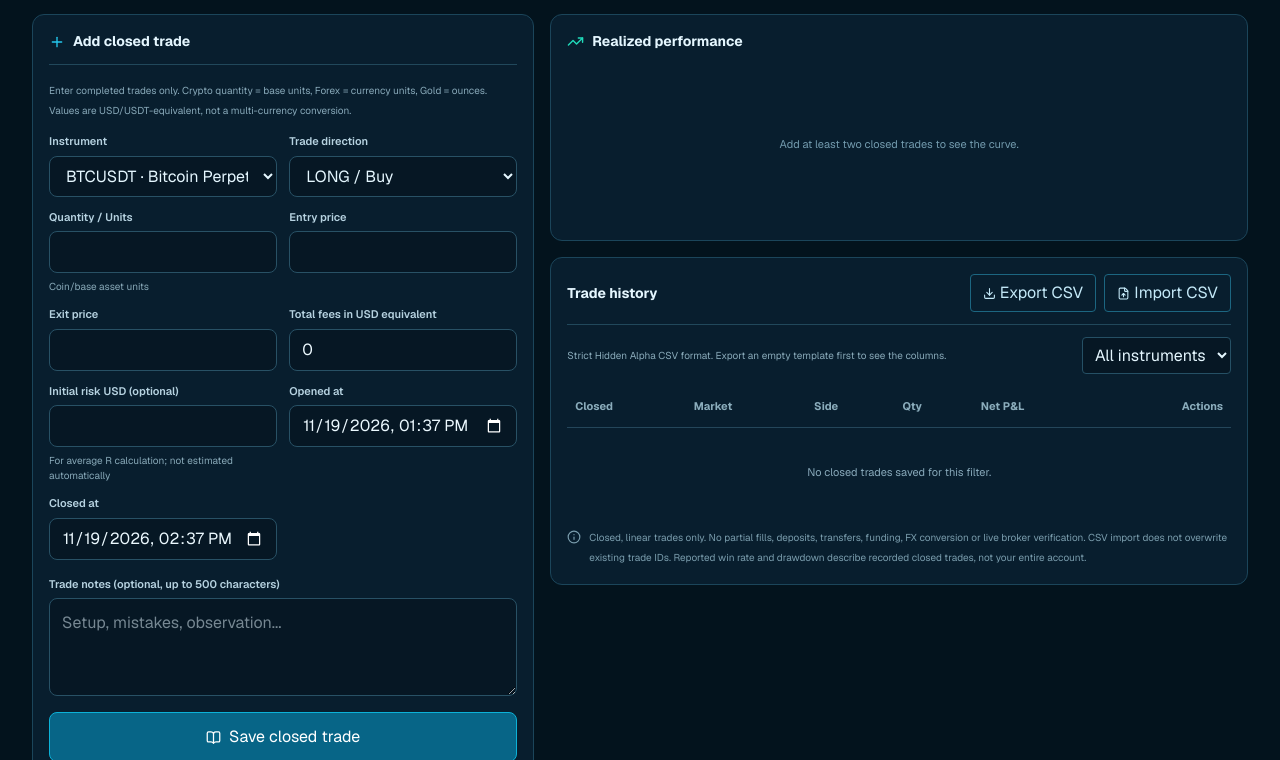
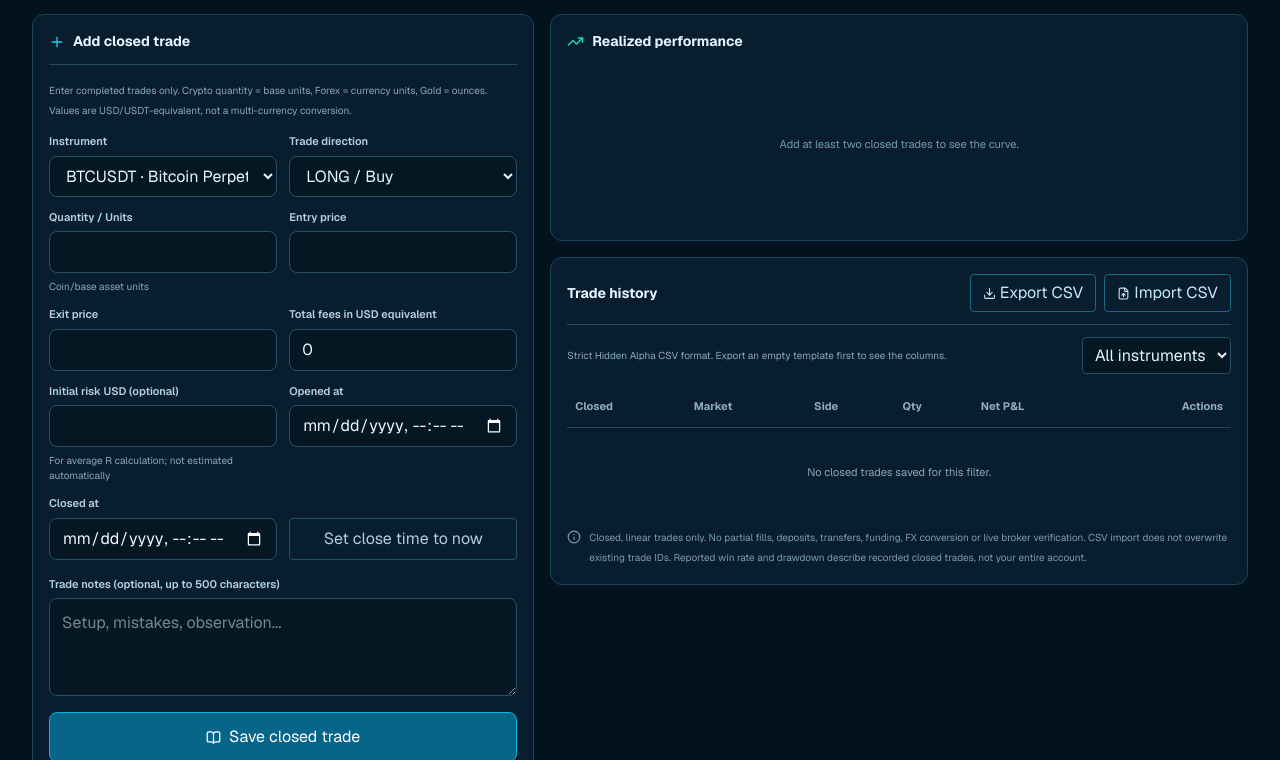
Before and after one commit to unylx18/hiddenalpha, a Next.js app: page /v2/journal in a window 1280 px wide. Shown: the part 441-1201 px from the top of the page. Built offline with nearby package versions, Linux system fonts and the light colour scheme.

Commit message:
fix(v2): avoid date hydration mismatch and require actual journal timestamps

```diff
--- a/components/v2/trading-journal.tsx
+++ b/components/v2/trading-journal.tsx
@@ -58,8 +58,8 @@ type FormData = {
 const blankForm = (): FormData => ({
   symbol: "BTCUSDT", direction: "LONG",
   quantity: "", entry: "", exit: "", feesUsd: "0", riskUsd: "",
-  openedAt: dateInputValue(new Date(Date.now() - 3_600_000)),
-  closedAt: dateInputValue(), notes: "",
+  // Keep server/client first render stable; user enters actual execution timestamps.
+  openedAt: "", closedAt: "", notes: "",
 });
 
 function Field({ name, value, update, kind = "text", hint, placeholder }: {
@@ -277,6 +277,8 @@ export default function V2TradingJournal() {
               <Field name="Initial risk USD (optional)" value={form.riskUsd} update={v=>update("riskUsd",v)} hint="For average R calculation; not estimated automatically"/>
               <Field name="Opened at" kind="datetime-local" value={form.openedAt} update={v=>update("openedAt",v)}/>
               <Field name="Closed at" kind="datetime-local" value={form.closedAt} update={v=>update("closedAt",v)}/>
+              <button type="button" onClick={()=>update("closedAt", dateInputValue())}
+                className="self-end rounded border border-[#225468] px-3 py-2 text-[11px] text-[#afcedd] hover:bg-[#12384c]">Set close time to now</button>
             </div>
             <label className="flex flex-col gap-1.5"><span className="text-[11px] font-semibold text-[#b6d2e0]">Trade notes (optional, up to 500 characters)</span>
               <textarea rows={3} maxLength={500} value={form.notes} onChange={e=>update("notes",e.target.value)}
```
